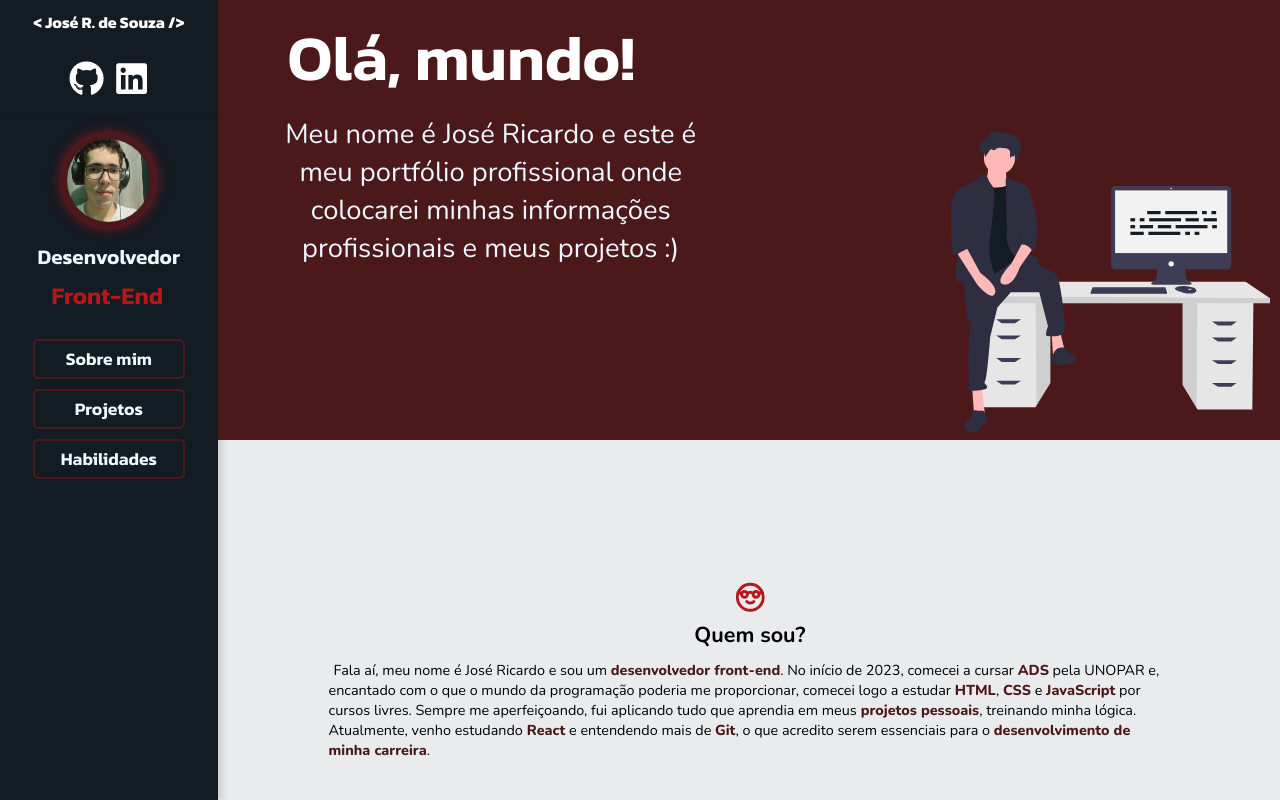
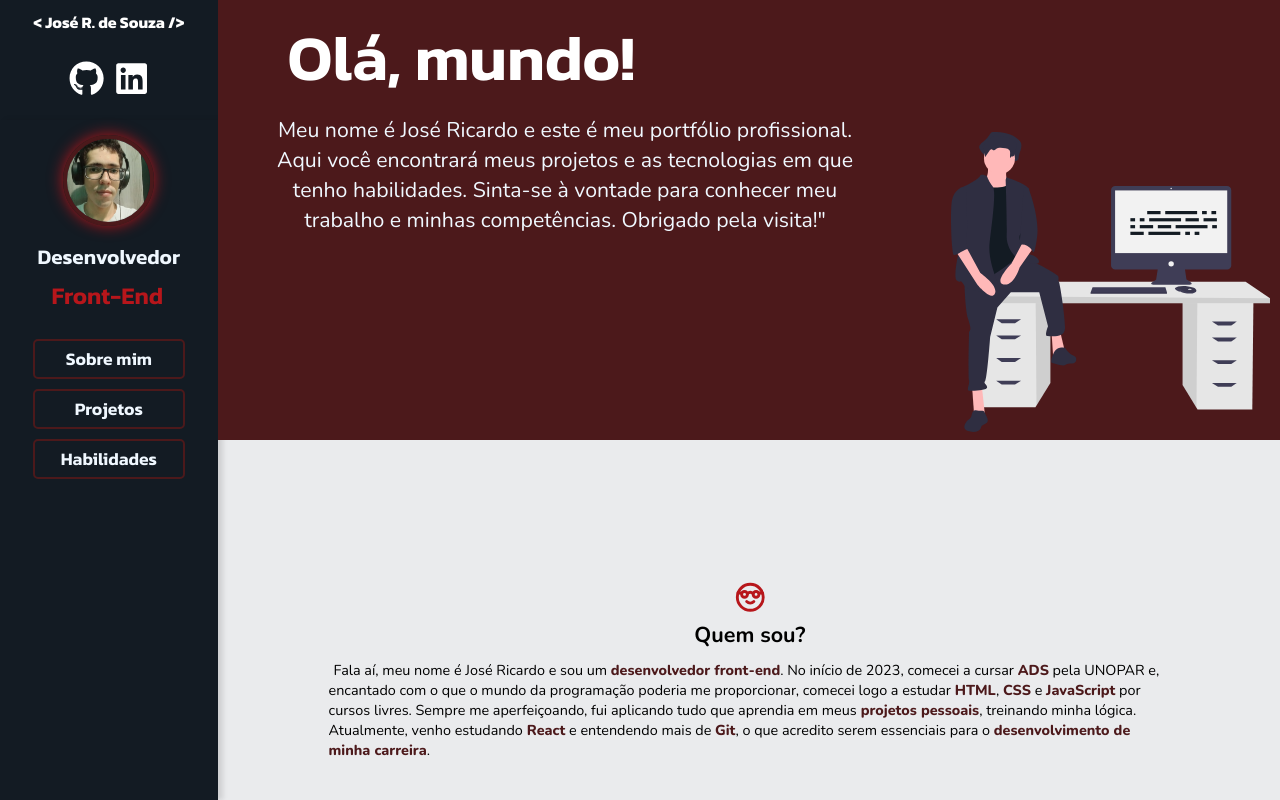
Before and after one commit to Josericardodesouza/MeuPortfolio, a React (Vite) app: page / in a window 1280 px wide. Shown: the top 800 px of the page. Built offline with nearby package versions, Linux system fonts and the light colour scheme.

Commit message:
Update Font-size
Update font-size

```diff
--- a/src/assets/components/AboutMe.jsx
+++ b/src/assets/components/AboutMe.jsx
@@ -14,7 +14,9 @@ function AboutMe() {
                 <div className="conteiner">
                     <div className='titles_box'>
                         <h2 className="title_content">Olá, mundo!</h2>
-                         <p className='subtitle_content'>Meu nome é José Ricardo e este é meu portfólio profissional onde colocarei minhas informações profissionais e meus projetos :)</p>
+                         <p className='subtitle_content' id='aboutMe_subtitle'>Meu nome é José Ricardo e este é meu portfólio profissional. Aqui você encontrará meus projetos e as tecnologias em que tenho habilidades. Sinta-se à vontade para conhecer meu trabalho e minhas competências. Obrigado pela visita!"
+
+                            </p>
                     </div>
 
 
--- a/src/assets/styles/styles-components.css
+++ b/src/assets/styles/styles-components.css
@@ -135,11 +135,15 @@ section.content_component {
 
     p.subtitle_content {
         font-size: 0.9em;
-        width: 60%;
+        width: 80%;
 
 
         margin: 0;
 
+    }
+
+    p#aboutMe_subtitle {
+        font-size: 0.7em;
     }
 
 
```
